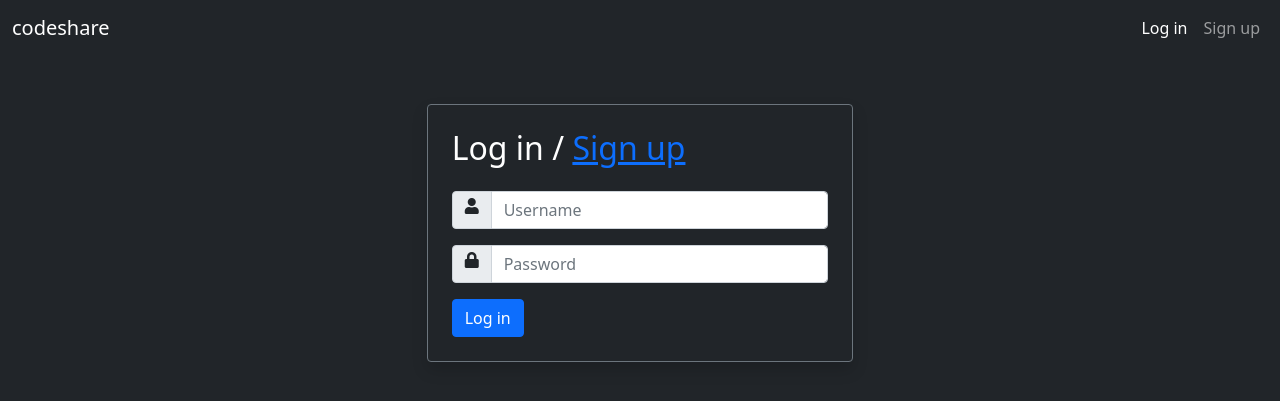
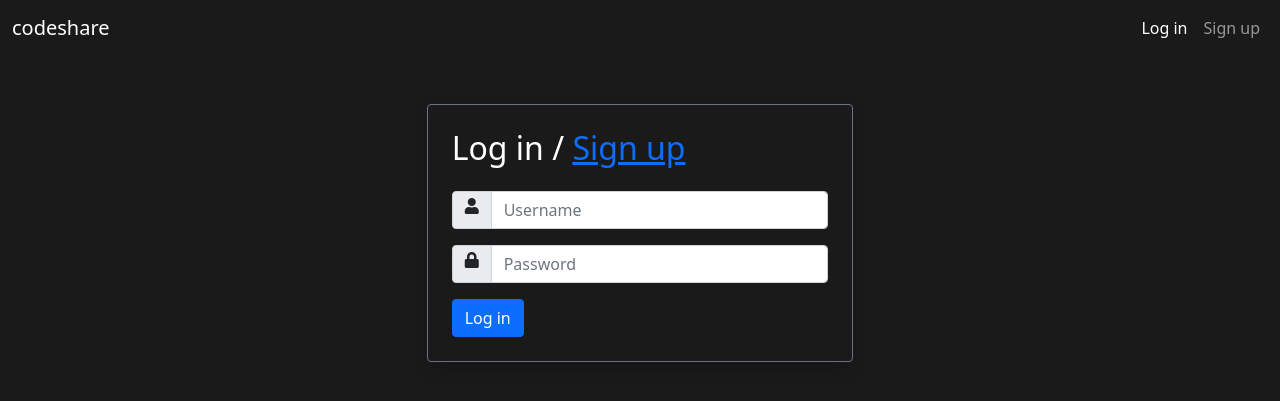
Before and after one commit to Krasnopolskiy/codeo, a Django app: page /login/ in a window 1280 px wide. Shown: the top 401 px of the page. Run offline with Django 3.2, Linux system fonts and the light colour scheme; some libraries are stand-ins or nearby versions.

Commit message:
add styles

```diff
--- /dev/null
+++ b/notes/static/css/style.css
@@ -0,0 +1,4 @@
+.bg-dark {
+    background-color: #1a1a1a !important;
+    /* background-color: #21252b !important; */
+}
--- a/notes/templates/base/base.html
+++ b/notes/templates/base/base.html
@@ -7,6 +7,9 @@
 
     <link href="https://cdn.jsdelivr.net/npm/bootstrap@5.0.0-beta1/dist/css/bootstrap.min.css" rel="stylesheet">
     <link href="https://cdnjs.cloudflare.com/ajax/libs/font-awesome/5.15.1/css/all.min.css" rel="stylesheet">
+
+    {% load static %}
+    <link href="{% static 'css/style.css' %}" rel="stylesheet">
 
     <script src="https://cdn.jsdelivr.net/npm/bootstrap@5.0.0-beta1/dist/js/bootstrap.bundle.min.js"></script>
     <script src="https://code.jquery.com/jquery-3.5.1.min.js"></script>
```
